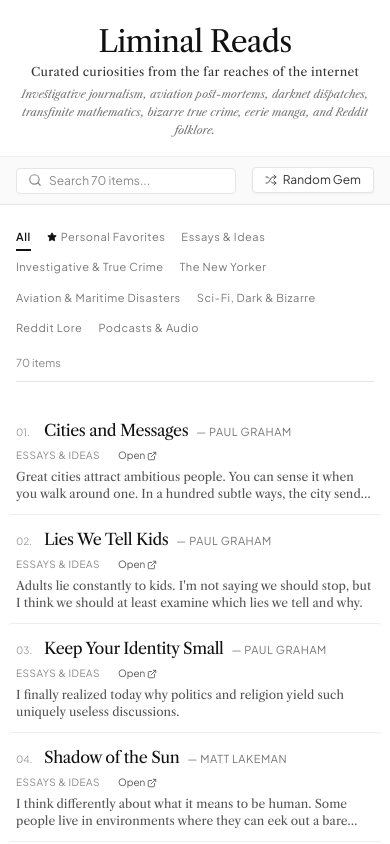
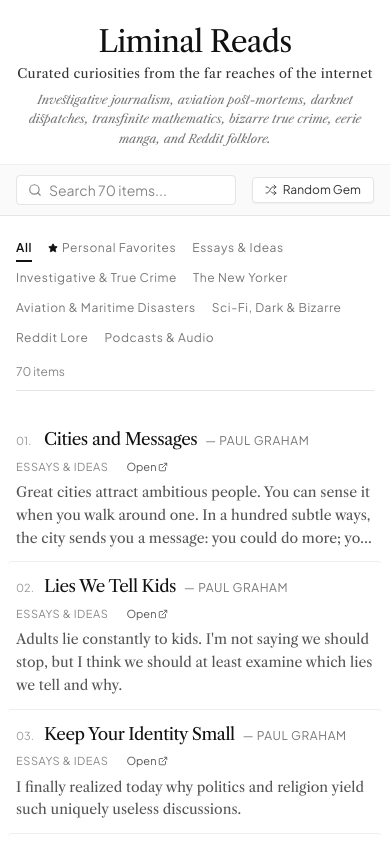
Before and after one commit to ivandk40/liminalreads, a React (Vite) app: page / in a window 390 px wide. Shown: the top 844 px of the page. Built offline with nearby package versions, Linux system fonts and the light colour scheme; a web font is replaced by a local one.

Commit message:
Enhance mobile typography and legibility across cards, reader, and masthead

```diff
--- a/src/components/CuratedMiscellanySection.jsx
+++ b/src/components/CuratedMiscellanySection.jsx
@@ -65,7 +65,7 @@ export default function CuratedMiscellanySection({
 
       {/* Category Navigation (Cleanly Wrapped, No Horizontal Scrollbar) */}
       <div className="flex flex-wrap items-center justify-between gap-y-3 border-b border-[#e5e5e5] pb-2.5">
-        <div className="flex flex-wrap items-center gap-x-4 gap-y-2 text-[11px] font-sans uppercase tracking-wider">
+        <div className="flex flex-wrap items-center gap-x-4 gap-y-2 text-xs sm:text-[11px] font-sans uppercase tracking-wider">
           {categories.map((cat) => {
             const isFavorite = cat === 'Personal Favorites';
             return (
@@ -84,7 +84,7 @@ export default function CuratedMiscellanySection({
             );
           })}
         </div>
-        <span className="font-sans text-[11px] text-[#888888] whitespace-nowrap self-end sm:self-center">
+        <span className="font-sans text-xs sm:text-[11px] text-[#888888] whitespace-nowrap self-end sm:self-center">
           {filteredGems.length} items
         </span>
       </div>
@@ -117,15 +117,15 @@ export default function CuratedMiscellanySection({
                 {/* Row 1: Title, Author, and Metadata */}
                 <div className="flex flex-col sm:flex-row sm:items-baseline justify-between gap-1 sm:gap-4">
                   <div className="flex items-baseline gap-2 flex-wrap min-w-0">
-                    <span className="font-sans text-[10px] text-[#999999] font-mono select-none w-5 flex-shrink-0">
+                    <span className="font-sans text-[11px] sm:text-[10px] text-[#999999] font-mono select-none w-5 flex-shrink-0">
                       {String(idx + 1).padStart(2, '0')}.
                     </span>
 
-                    <h3 className="font-display text-base sm:text-lg text-[#111111] font-normal tracking-tight group-hover:underline underline-offset-2">
+                    <h3 className="font-display text-[17px] sm:text-lg text-[#111111] font-normal tracking-tight group-hover:underline underline-offset-2">
                       {hasEpisodes ? (
                         <button
                           onClick={() => toggleItem(gem.id)}
-                          className="text-left font-display text-base sm:text-lg text-[#111111] font-normal tracking-tight hover:opacity-80 inline-flex items-center gap-1.5"
+                          className="text-left font-display text-[17px] sm:text-lg text-[#111111] font-normal tracking-tight hover:opacity-80 inline-flex items-center gap-1.5"
                         >
                           <span>{gem.title}</span>
                         </button>
@@ -149,7 +149,7 @@ export default function CuratedMiscellanySection({
                     </h3>
 
                     {gem.author && (
-                      <span className="font-sans text-[11px] uppercase tracking-wider text-[#777777]">
+                      <span className="font-sans text-xs sm:text-[11px] uppercase tracking-wider text-[#777777]">
                         — {gem.author}
                       </span>
                     )}
@@ -157,7 +157,7 @@ export default function CuratedMiscellanySection({
                     {hasEpisodes && (
                       <button
                         onClick={() => toggleItem(gem.id)}
-                        className="inline-flex items-center gap-1 text-[10px] font-sans font-medium text-[#444444] bg-[#f0f0f0] hover:bg-[#e4e4e4] px-1.5 py-0.5 rounded transition-colors"
+                        className="inline-flex items-center gap-1 text-[11px] sm:text-[10px] font-sans font-medium text-[#444444] bg-[#f0f0f0] hover:bg-[#e4e4e4] px-1.5 py-0.5 rounded transition-colors"
                         title={isOpen ? "Collapse list" : "Expand list"}
                       >
                         {isOpen ? <ChevronDown className="w-3 h-3" /> : <ChevronRight className="w-3 h-3" />}
@@ -166,14 +166,14 @@ export default function CuratedMiscellanySection({
                     )}
 
                     {!hasEpisodes && gem.seriesInfo && (
-                      <span className="inline-flex items-center text-[10px] font-sans font-medium text-[#555555] bg-[#f3f3f3] px-1.5 py-0.5 rounded">
+                      <span className="inline-flex items-center text-[11px] sm:text-[10px] font-sans font-medium text-[#555555] bg-[#f3f3f3] px-1.5 py-0.5 rounded">
                         {gem.seriesInfo}
                       </span>
                     )}
                   </div>
 
                   {/* Right Badges & Actions */}
-                  <div className="flex items-center gap-2 flex-shrink-0 self-start sm:self-auto text-[10px] font-sans">
+                  <div className="flex items-center gap-2 flex-shrink-0 self-start sm:self-auto text-[11px] sm:text-[10px] font-sans">
                     {gem.isStaffPick && (
                       <span className="text-[#111111] font-semibold flex items-center gap-0.5">
                         <Star className="w-2.5 h-2.5 fill-[#111111]" /> Favorite
@@ -209,7 +209,7 @@ export default function CuratedMiscellanySection({
 
                 {/* Row 2: Description */}
                 {gem.description && (
-                  <p className="font-serif text-xs sm:text-[13px] text-[#555555] leading-snug line-clamp-2 mt-1 sm:pl-7">
+                  <p className="font-serif text-sm sm:text-[13px] text-[#555555] leading-relaxed sm:leading-snug line-clamp-3 sm:line-clamp-2 mt-1 sm:pl-7">
                     {gem.description}
                   </p>
                 )}
@@ -227,12 +227,12 @@ export default function CuratedMiscellanySection({
                             href={ep.url}
                             target="_blank"
                             rel="noopener noreferrer"
-                            className="font-display text-sm sm:text-[15px] text-[#111111] hover:underline font-normal tracking-tight"
+                            className="font-display text-[15px] sm:text-[15px] text-[#111111] hover:underline font-normal tracking-tight"
                           >
                             {ep.title}
                           </a>
                           {ep.description && (
-                            <span className="font-serif text-xs sm:text-[13px] text-[#555555]">
+                            <span className="font-serif text-sm sm:text-[13px] text-[#555555]">
                               {' '}— {ep.description}
                             </span>
                           )}
@@ -242,7 +242,7 @@ export default function CuratedMiscellanySection({
                           href={ep.url}
                           target="_blank"
                           rel="noopener noreferrer"
-                          className="text-[10px] font-sans text-[#888888] group-hover/ep:text-[#111111] uppercase tracking-wider flex items-center gap-1 flex-shrink-0 transition-colors"
+                          className="text-[11px] sm:text-[10px] font-sans text-[#888888] group-hover/ep:text-[#111111] uppercase tracking-wider flex items-center gap-1 flex-shrink-0 transition-colors"
                         >
                           <span>Listen</span>
                           <ExternalLink className="w-2.5 h-2.5" />
--- a/src/components/Header.jsx
+++ b/src/components/Header.jsx
@@ -14,10 +14,10 @@ export default function Header({
         <h1 className="font-display text-3xl sm:text-4xl font-normal text-[#111111] tracking-tight">
           Liminal Reads
         </h1>
-        <p className="mt-1 font-serif text-xs sm:text-[13px] text-[#333333] tracking-wide">
+        <p className="mt-1 font-serif text-[13px] sm:text-[13px] text-[#333333] tracking-wide">
           Curated curiosities from the far reaches of the internet
         </p>
-        <p className="mt-1.5 font-serif italic text-[11px] sm:text-xs text-[#777777] max-w-2xl mx-auto leading-relaxed">
+        <p className="mt-1.5 font-serif italic text-xs sm:text-xs text-[#777777] max-w-2xl mx-auto leading-relaxed">
           Investigative journalism, aviation post-mortems, darknet dispatches, transfinite mathematics, bizarre true crime, eerie manga, and Reddit folklore.
         </p>
       </div>
@@ -34,7 +34,7 @@ export default function Header({
               placeholder={`Search ${count} items...`}
               value={searchQuery}
               onChange={(e) => setSearchQuery(e.target.value)}
-              className="w-full pl-8 pr-3 py-1 rounded bg-white border border-[#e5e5e5] text-xs font-sans text-[#111111] placeholder-[#888888] focus:outline-none focus:border-[#111111] transition-colors"
+              className="w-full pl-8 pr-3 py-1 rounded bg-white border border-[#e5e5e5] text-sm sm:text-xs font-sans text-[#111111] placeholder-[#888888] focus:outline-none focus:border-[#111111] transition-colors"
             />
             {searchQuery && (
               <button
--- a/src/components/StoryReaderModal.jsx
+++ b/src/components/StoryReaderModal.jsx
@@ -59,13 +59,13 @@ export default function StoryReaderModal({ story, onClose }) {
         </div>
 
         {/* Reader Body */}
-        <div className="flex-1 overflow-y-auto px-6 sm:px-14 py-10 space-y-6">
-          <div className="border-b border-[#111111] pb-6 space-y-2">
-            <h1 className="font-display text-3xl sm:text-4xl text-[#111111] leading-tight font-normal">
+        <div className="flex-1 overflow-y-auto px-5 sm:px-14 py-8 sm:py-10 space-y-6">
+          <div className="border-b border-[#111111] pb-5 sm:pb-6 space-y-2">
+            <h1 className="font-display text-2xl sm:text-4xl text-[#111111] leading-tight font-normal">
               {story.title}
             </h1>
             {story.author && (
-              <p className="font-sans text-xs uppercase tracking-widest text-[#666666]">
+              <p className="font-sans text-xs sm:text-xs uppercase tracking-widest text-[#666666]">
                 By <span className="text-[#111111] font-semibold">{story.author}</span>
               </p>
             )}
@@ -82,7 +82,7 @@ export default function StoryReaderModal({ story, onClose }) {
             )}
           </div>
 
-          <div className="font-serif text-lg leading-relaxed text-[#222222] space-y-5">
+          <div className="font-serif text-[19px] sm:text-lg leading-relaxed text-[#222222] space-y-5">
             {story.paragraphs && story.paragraphs.length > 0 ? (
               story.paragraphs.map((p, idx) => (
                 <p key={idx} className="whitespace-pre-line">
```
